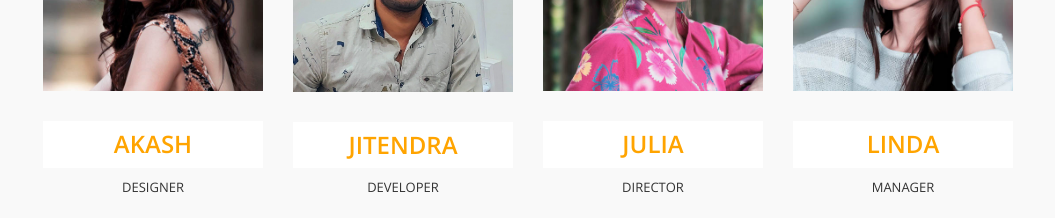
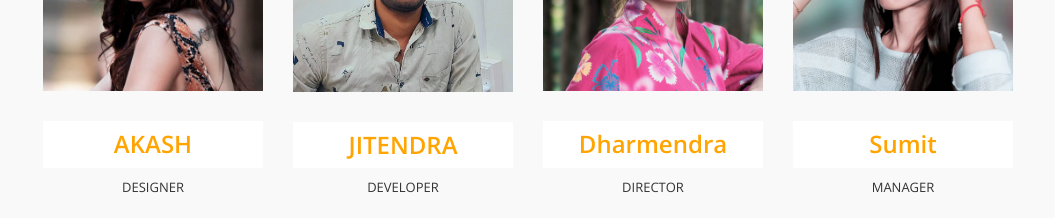
Before and after one commit to acg9894/digitelDesigner, a plain HTML site: page index.html in a window 1280 px wide. Shown: the part 2040-2258 px from the top of the page, without its empty margins (112-1167 px from the left). Drawn offline with nearby package versions, Linux system fonts and the light colour scheme.

Commit message:
Update index.html
name change

Co-Authored-By: dotsumit <90505517+dotsumit@users.noreply.github.com>

```diff
--- a/index.html
+++ b/index.html
@@ -184,12 +184,12 @@
 				</div>
 				<div class="col-sm-6 col-md-3">
 					<img src="images/member3.jpg" class="img-responsive" alt="team 3">
-						<h3>JULIA</h3>
+						<h3>Dharmendra</h3>
 						<p>DIRECTOR</p>
 				</div>
 				<div class="col-sm-6 col-md-3">
 					<img src="images/member4.jpg" class="img-responsive" alt="team 4">
-						<h3>LINDA</h3>
+						<h3>Sumit</h3>
 						<p>MANAGER</p>
 				</div>
 			</div>
```
